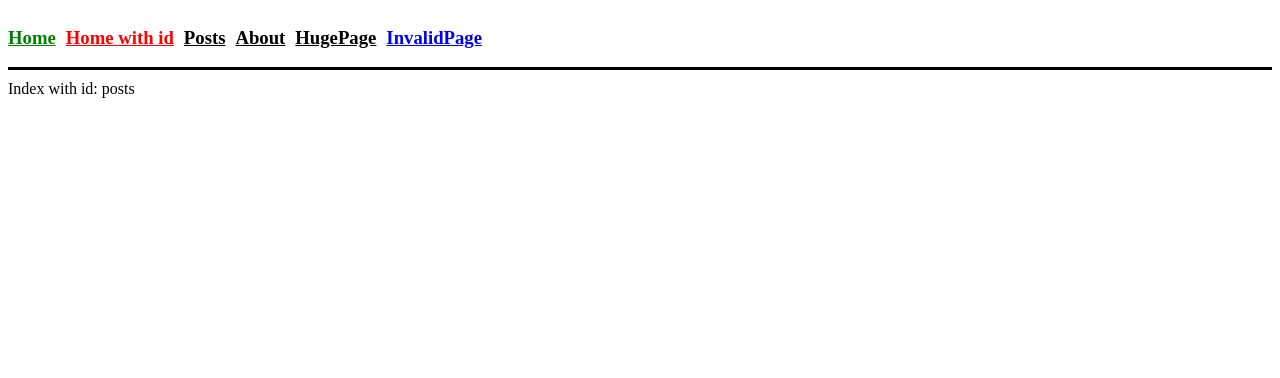
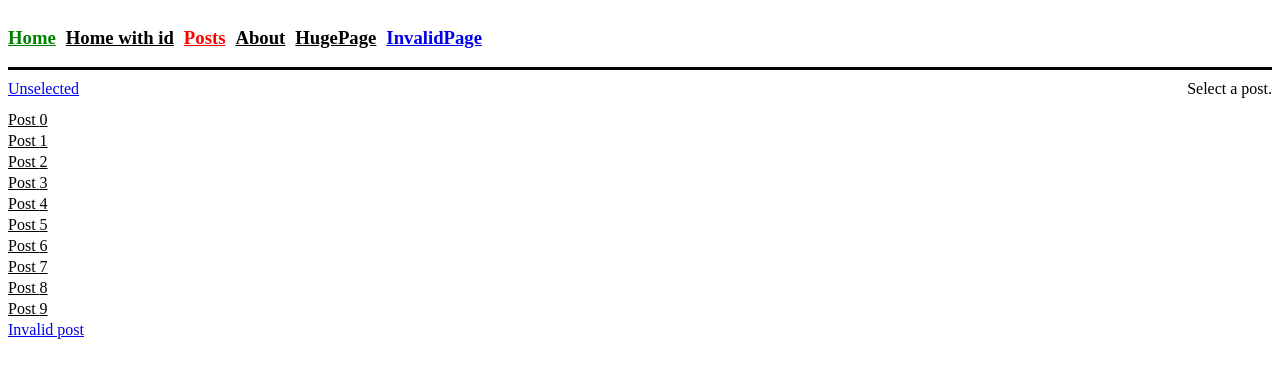
Before and after one commit to nicolasventer/Easy-React-Router, a React app: page /posts in a window 1280 px wide. Shown: the top 378 px of the page. Built offline with nearby package versions, Linux system fonts and the light colour scheme; the HTML template or start-up script is replaced by a standard one.

Commit message:
better routing

```diff
--- a/_genRoute.ts
+++ b/_genRoute.ts
@@ -128,7 +128,9 @@ for (const fileObj of fs.readdirSync(ROUTES_DIR, { recursive: true, withFileType
 		// remove one /index
 		.replace(/\/index/, "")
 		// replace all /index with /
-		.replace(/\/index/g, "/");
+		.replace(/\/index/g, "/")
+		// replace all $ with : // TODO: replace only /$ with /: and $ with ?
+		.replace(/\$/g, ":");
 
 	// add / if path is empty or /
 	if (parseResult.routePath.length <= 1) parseResult.routePath += "/";
--- a/src/routerInstance.gen.ts
+++ b/src/routerInstance.gen.ts
@@ -1,4 +1,4 @@
-// 9951f75f43df45f9449921b808bc45158690d73dec7d8b9bdcbdee16e89c3546
+// e50b3d2907bea197c92d6efd7a0bd895dc04d0262f58ceb384320751a8e45bc9
 import { checkValidRoute } from "./router_src/checkValidRoute";
 import { lazySingleLoader } from "./router_src/lazyLoader";
 import { Router } from "./router_src/Router";
@@ -24,10 +24,10 @@ export const {
 	{
 		[checkValidRoute("/about")]: lazySingleLoader(() => import("./routes/about"), "About"),
 		[checkValidRoute("/hugePage")]: lazySingleLoader(() => import("./routes/hugePage"), "HugePage"),
-		[checkValidRoute("/$id")]: lazySingleLoader(() => import("./routes/index.$id"), "IndexWithId"),
+		[checkValidRoute(":id")]: lazySingleLoader(() => import("./routes/index$id"), "IndexWithId"),
 		[checkValidRoute("//")]: lazySingleLoader(() => import("./routes/index.index"), "Home"),
 		[checkValidRoute("/")]: lazySingleLoader(() => import("./routes/index"), "MainLayout"),
-		[checkValidRoute("/posts/$id")]: lazySingleLoader(() => import("./routes/posts.$id"), "PostWithId"),
+		[checkValidRoute("/posts/:id")]: lazySingleLoader(() => import("./routes/posts.$id"), "PostWithId"),
 		[checkValidRoute("/posts/")]: lazySingleLoader(() => import("./routes/posts.index.index"), "PostWithoutId"),
 		[checkValidRoute("/posts")]: lazySingleLoader(() => import("./routes/posts"), "PostsLayout"),
 	},
--- a/src/router_src/Router.tsx
+++ b/src/router_src/Router.tsx
@@ -7,25 +7,25 @@ import { LazySingleLoaderReturn } from "./lazyLoader";
 import { MultiIf } from "./MultiIf";
 import { useReact } from "./useReact";
 
-type SplitSlashOrDollar<T extends string, Prefix extends "$" | "/$" | "/" | "" = ""> = T extends `${infer U}/$${infer V}`
-	? SplitSlashOrDollar<U, Prefix> | SplitSlashOrDollar<V, "/$">
+type SplitSlashOrDollar<T extends string, Prefix extends ":" | "/:" | "/" | "" = ""> = T extends `${infer U}/:${infer V}`
+	? SplitSlashOrDollar<U, Prefix> | SplitSlashOrDollar<V, "/:">
 	: T extends `${infer U}/${infer V}`
 	? SplitSlashOrDollar<U, Prefix> | SplitSlashOrDollar<V, "/">
-	: T extends `${infer U}$${infer V}`
-	? SplitSlashOrDollar<U, Prefix> | SplitSlashOrDollar<V, "$">
+	: T extends `${infer U}:${infer V}`
+	? SplitSlashOrDollar<U, Prefix> | SplitSlashOrDollar<V, ":">
 	: T extends ``
 	? never
 	: `${Prefix}${T}`;
 
-type RouteParams_<T extends string> = (SplitSlashOrDollar<T> & `/$${string}` extends never
+type RouteParams_<T extends string> = (SplitSlashOrDollar<T> & `/:${string}` extends never
 	? {}
 	: {
-			[K in SplitSlashOrDollar<T> & `/$${string}` extends `/$${infer L}` ? L : never]: string;
+			[K in SplitSlashOrDollar<T> & `/:${string}` extends `/:${infer L}` ? L : never]: string;
 	  }) &
-	(SplitSlashOrDollar<T> & `$${string}` extends never
+	(SplitSlashOrDollar<T> & `:${string}` extends never
 		? {}
 		: {
-				[K in SplitSlashOrDollar<T> & `$${string}` extends `$${infer L}` ? L : never]?: string;
+				[K in SplitSlashOrDollar<T> & `:${string}` extends `:${infer L}` ? L : never]?: string;
 		  });
 
 type Routes<T extends string> = Record<T, LazySingleLoaderReturn<() => ReactNode>>;
@@ -86,22 +86,26 @@ export class Router<RoutePath extends string> {
 				},
 				Then: (loader as Routes<RoutePath>[RoutePath]).Component,
 			}));
-		this.routeRegexes = Object.keys(routes).map((path) => ({
+		this.routeRegexes = Object.keys(routes)
+			.sort((a, b) => a.length - b.length)
+			.sort((a, b) => Number(a.endsWith("/")) - Number(b.endsWith("/")))
+			.map((path) => ({
 				path: path as RoutePath,
 				regex: new RegExp(
 					`^${path
-					// Replace /$[^/]* with /([^/]+)
-					.replace(/\/\$[^/]*$/, "/([^/]+)")
-					// Replace $.* with nothing
-					.replace(/\$.*$/, "")}$`
+						// Replace /:[^/]* with /([^/]+)
+						.replace(/\/:[^/]*$/, "/([^/]+)")
+						// Replace :.* with nothing // TODO: fix this
+						.replace(/:.*$/, "")}$`
 				),
-			keys: path.match(/\/\$([^/]+)/g)?.map((s) => s.slice(2)) ?? [],
+				keys: path.match(/\/:([^/]+)/g)?.map((s) => s.slice(2)) ?? [],
 				optionalKeys:
 					path
-					.match(/\/?\$([^/$]+)/g)
+						.match(/\/?:([^/:]+)/g)
 						?.filter((s) => s[0] !== "/")
 						.map((s) => s.slice(1)) ?? [],
 			}));
+		console.log("this.routeRegexes:", this.routeRegexes);
 		window.addEventListener("popstate", () => this.updateCurrentRoute());
 	}
 
@@ -167,13 +171,13 @@ export class Router<RoutePath extends string> {
 		for (const key of routeRegex.keys) {
 			const value = p[key as keyof typeof p] as string | undefined;
 			if (!value) throw new Error(`Missing param ${key}`);
-			result = result.replace(`$${key}`, encodeURIComponent(value));
+			result = result.replace(`:${key}`, encodeURIComponent(value));
 		}
 		const searchParams = new URLSearchParams();
 		for (const key of routeRegex.optionalKeys) {
 			const value = p[key as keyof typeof p] as string | undefined;
 			if (value) searchParams.set(key, value);
-			result = result.replace(`$${key}`, "");
+			result = result.replace(`:${key}`, "");
 		}
 		const search = searchParams.toString();
 		if (search) result += `?${search}`;
--- /dev/null
+++ b/src/routes/index$id.tsx
@@ -0,0 +1,3 @@
+import { getRouteParams } from "../routerInstance.gen";
+
+export const IndexWithId = () => <div>Index with id: {getRouteParams(":id").value.id}</div>;
--- a/src/routes/index.$id.tsx
+++ /dev/null
@@ -1,3 +0,0 @@
-import { getRouteParams } from "../routerInstance.gen";
-
-export const IndexWithId = () => <div>Index with id: {getRouteParams("/$id").value.id}</div>;
--- a/src/routes/index.lazy.tsx
+++ b/src/routes/index.lazy.tsx
@@ -20,12 +20,12 @@ const navigationItem = <T extends RouterPathType>(title: string, path: T, params
 
 const navigationItems = [
 	navigationItem("Home", "/", {}),
-	navigationItem("Home with id", "/$id", { id: "abc" }),
+	navigationItem("Home with id", ":id", { id: "abc" }),
 	navigationItem("Posts", "/posts", {}),
 	navigationItem("About", "/about", {}),
 	navigationItem("HugePage", "/hugePage", {}),
 	navigationItem("InvalidPage", "/invalid" as "/", {}),
-] as NavigationItem<RouterPathType>[];
+] as const;
 
 // @routeExport
 export const MainLayout = () => (
@@ -36,7 +36,7 @@ export const MainLayout = () => (
 				<RouteLink
 					key={title}
 					path={path}
-					params={params}
+					params={params as any}
 					style={{
 						color:
 							path === ("/invalid" as "/")
@@ -49,7 +49,7 @@ export const MainLayout = () => (
 								? "green"
 								: "black",
 					}}
-					onMouseEnter={loadRouteFn(path)}
+					onMouseEnter={loadRouteFn(path === ("/invalid" as "/") ? "/" : path)}
 				>
 					<h3>{title}</h3>
 				</RouteLink>
--- a/src/routes/posts.$id.tsx
+++ b/src/routes/posts.$id.tsx
@@ -1,3 +1,3 @@
 import { getRouteParams } from "../routerInstance.gen";
 
-export const PostWithId = () => <div>This is the post: {getRouteParams("/posts/$id").value.id}</div>;
+export const PostWithId = () => <div>This is the post: {getRouteParams("/posts/:id").value.id}</div>;
--- a/src/routes/posts.tsx
+++ b/src/routes/posts.tsx
@@ -11,9 +11,9 @@ export const PostsLayout = () => (
 				{Array.from({ length: 10 }).map((_, i) => (
 					<RouteLink
 						key={i}
-						path="/posts/$id"
+						path="/posts/:id"
 						params={{ id: i.toString() }}
-						style={{ color: getRouteParams("/posts/$id").value.id === i.toString() ? "blue" : "black" }}
+						style={{ color: getRouteParams("/posts/:id").value.id === i.toString() ? "blue" : "black" }}
 					>
 						Post {i}
 					</RouteLink>
```
Also changed, not shown: 26 other files (tests, documents, lock files or other folders). Lines whose indentation alone changed are shown as unchanged.
